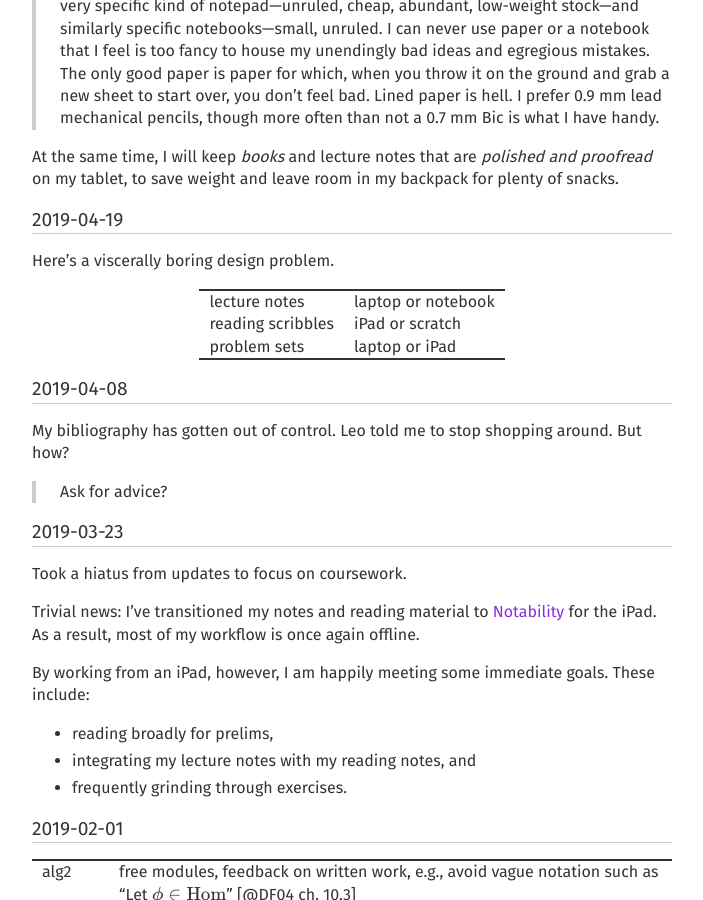
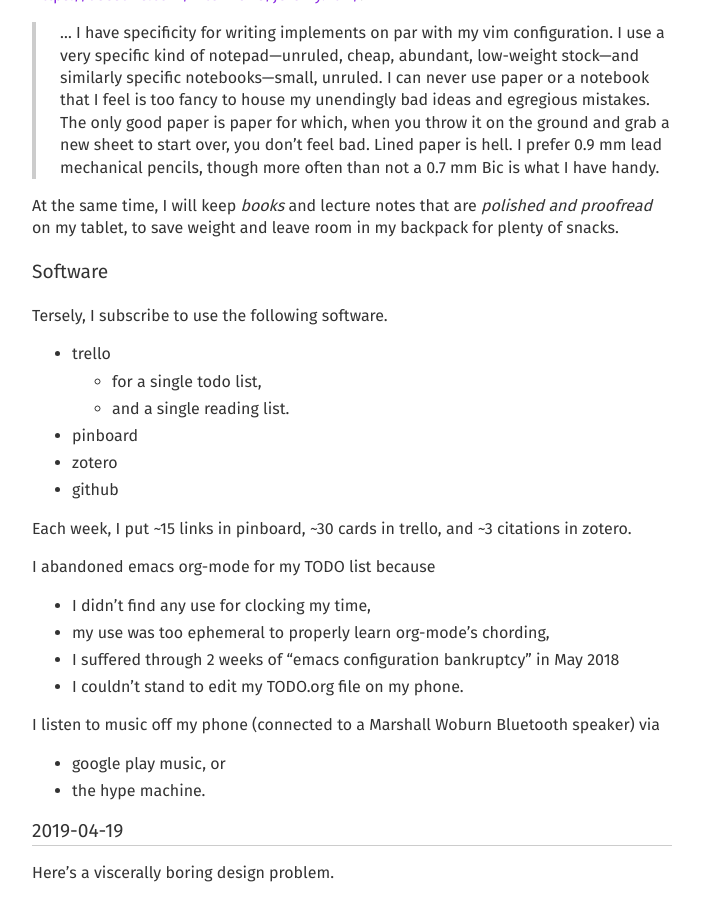
Before and after one commit to coltongrainger/journal, a Jekyll site: the page built from index.md, in a window 1280 px wide and 900 px high, scrolled down 3103 px. Shown: the whole window, without its empty margins (288-991 px from the left). Built offline with Jekyll 4.4.1, drawn with Linux system fonts in a browser that asks for light colours; our own code applies the rules of GitHub Pages for plain Markdown files; formulas are drawn with MathJax 3.

Commit message:
More speaker

```diff
--- a/index.md
+++ b/index.md
@@ -187,6 +189,31 @@ I may scan the cahier journals pages (as done by mpacer here <https://mpacer.org
 > ... I have specificity for writing implements on par with my vim configuration. I use a very specific kind of notepad---unruled, cheap, abundant, low-weight stock---and similarly specific notebooks---small, unruled. I can never use paper or a notebook that I feel is too fancy to house my unendingly bad ideas and egregious mistakes. The only good paper is paper for which, when you throw it on the ground and grab a new sheet to start over, you don't feel bad. Lined paper is hell. I prefer 0.9 mm lead mechanical pencils, though more often than not a 0.7 mm Bic is what I have handy.
 
 At the same time, I will keep *books* and lecture notes that are *polished and proofread* on my tablet, to save weight and leave room in my backpack for plenty of snacks.
+
+### Software
+
+Tersely, I subscribe to use the following software.
+
+- trello
+    - for a single todo list,
+    - and a single reading list.
+- pinboard
+- zotero
+- github
+
+Each week, I put ~15 links in pinboard, ~30 cards in trello, and ~3 citations in zotero.
+
+I abandoned emacs org-mode for my TODO list because
+
+- I didn't find any use for clocking my time,
+- my use was too ephemeral to properly learn org-mode's chording,
+- I suffered through 2 weeks of "emacs configuration bankruptcy" in May 2018
+- I couldn't stand to edit my TODO.org file on my phone.
+
+I listen to music off my phone (connected to a Marshall Woburn Bluetooth speaker) via
+
+- google play music, or
+- the hype machine.
 
 ## 2019-04-19
 
```
Also changed, not shown: other parts of index.md (+2 -0 lines).
